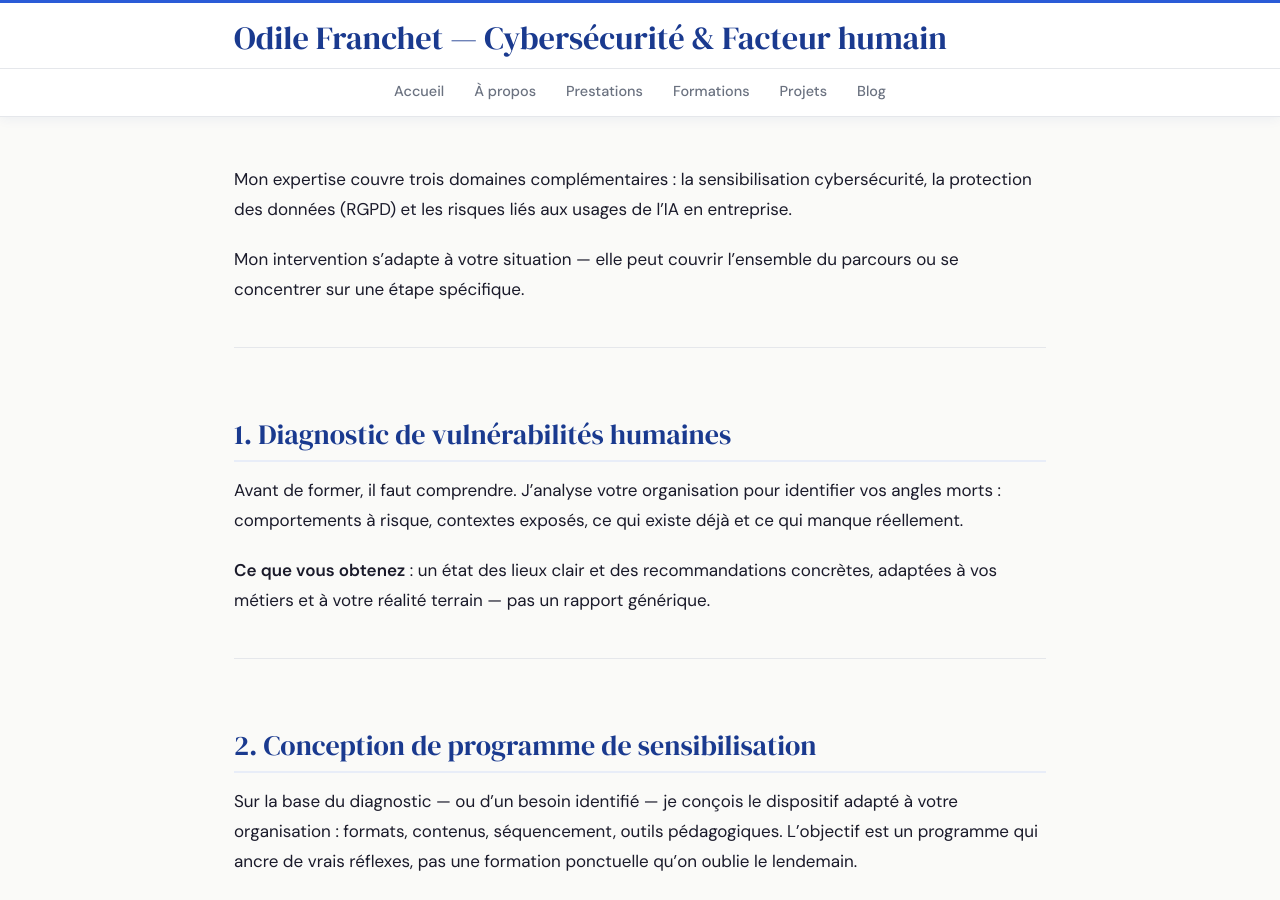
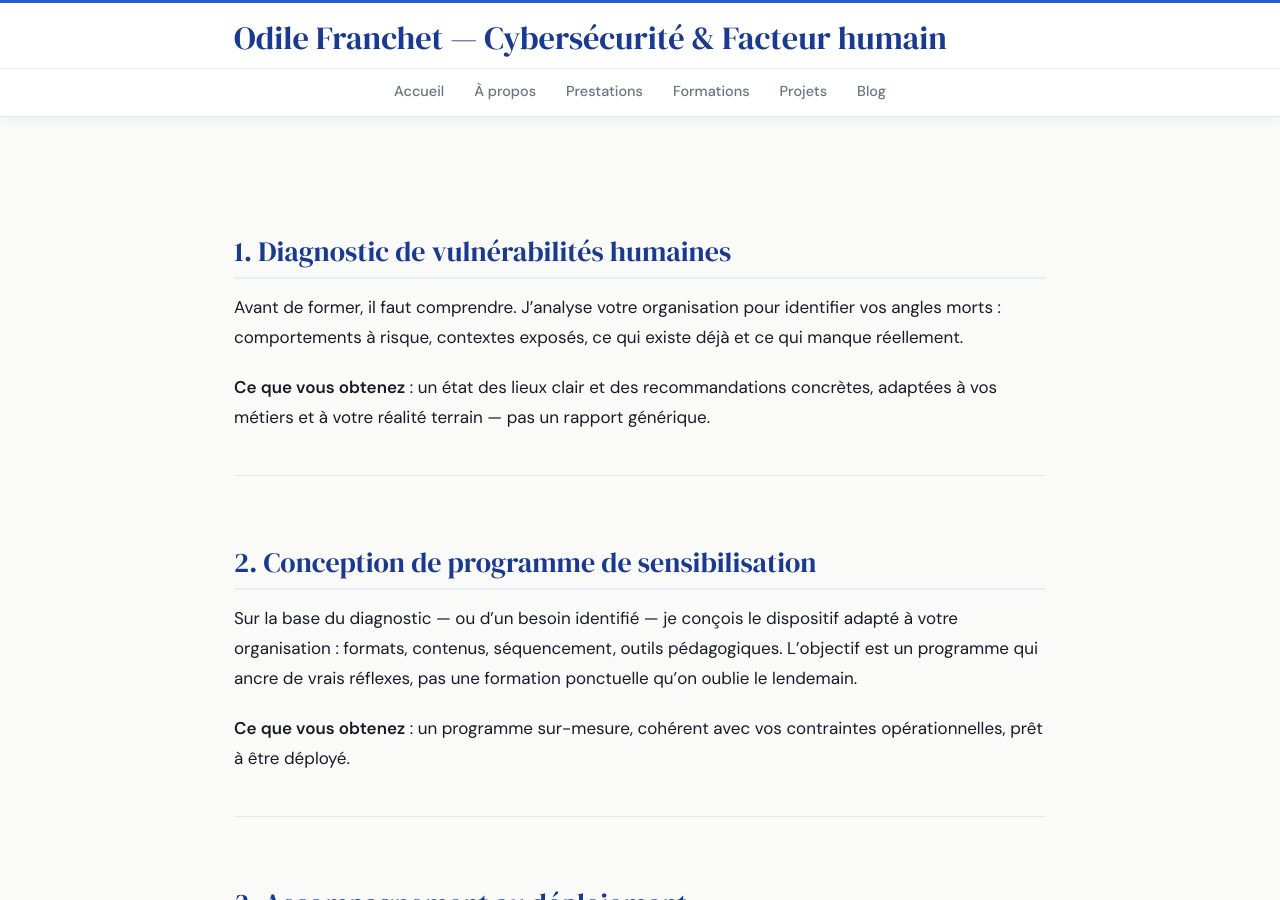
Before and after one commit to ofranchet73/ofranchet73.github.io, a Jekyll site: the page built from prestations.md, in a window 1280 px wide and 900 px high. Built offline with Jekyll 4.4.1, drawn with Linux system fonts in a browser that asks for light colours; some of the changed text lies outside the part shown.

Commit message:
Update prestations.md

```diff
--- a/prestations.md
+++ b/prestations.md
@@ -1,12 +1,6 @@
 ---
 layout: prestations
 title: "Prestations"
----
-
-Mon expertise couvre trois domaines complémentaires : la sensibilisation cybersécurité, la protection des données (RGPD) et les risques liés aux usages de l'IA en entreprise.
-
-Mon intervention s'adapte à votre situation — elle peut couvrir l'ensemble du parcours ou se concentrer sur une étape spécifique.
-
 ---
 
 ## 1. Diagnostic de vulnérabilités humaines
```
Also changed, not shown: other parts of prestations.md (+1 -1 lines).
